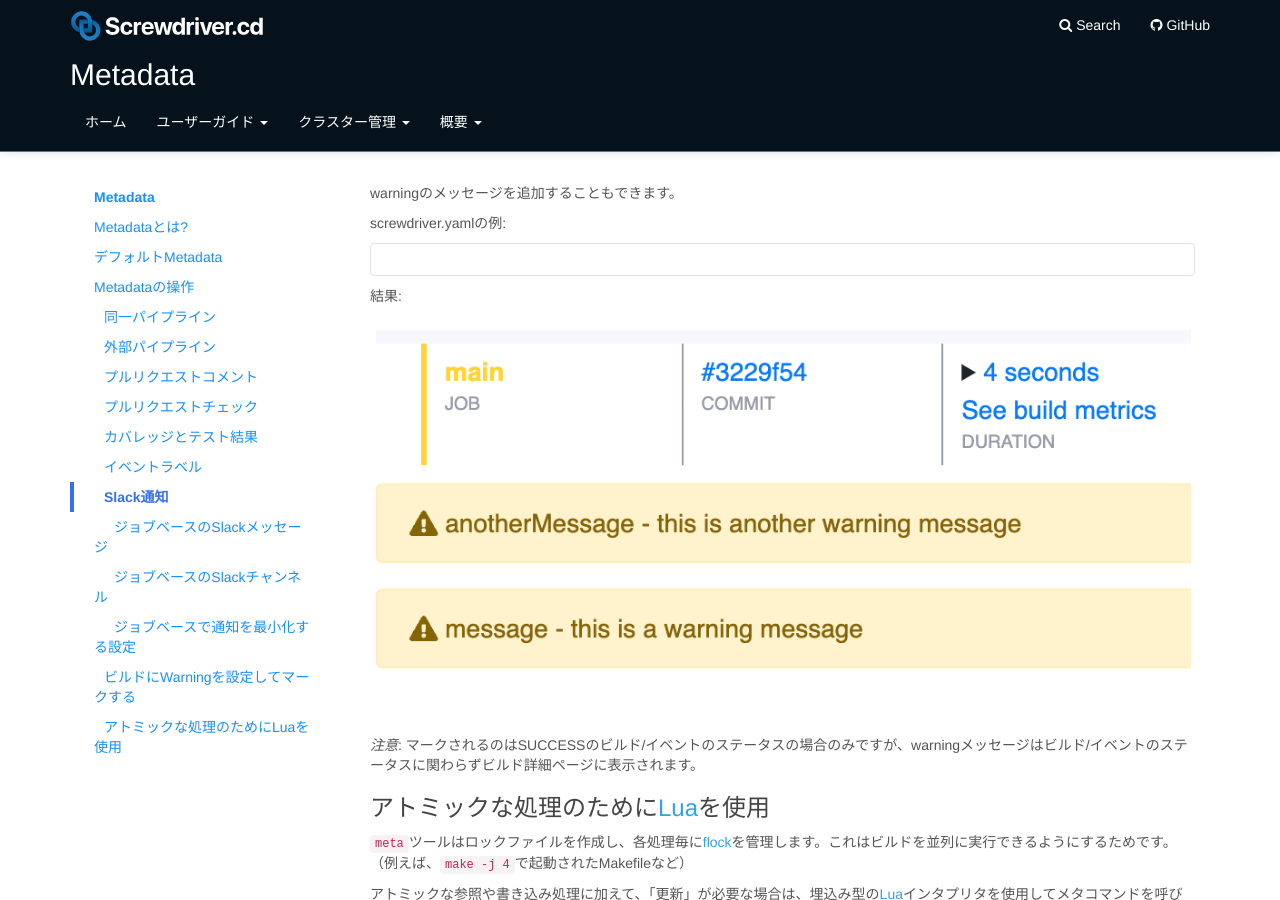
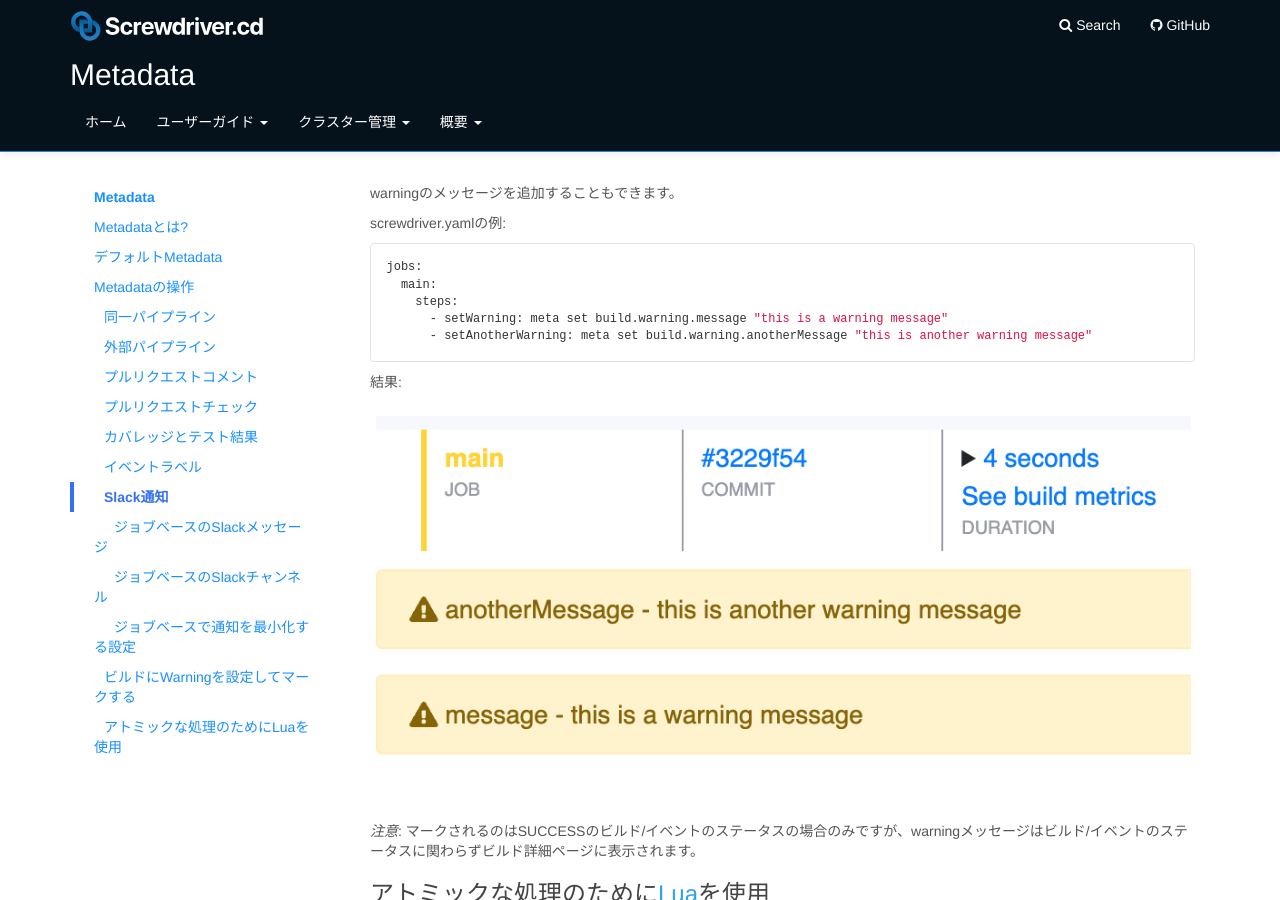
Before and after one commit to screwdriver-cd/guide, a Jekyll site: the page built from docs/ja/user-guide/metadata.md, in a window 1280 px wide and 900 px high, scrolled down 8623 px. Built offline with Jekyll 4.4.1, drawn with Linux system fonts in a browser that asks for light colours.

Commit message:
Add screwdriver yaml content

````diff
--- a/docs/ja/user-guide/metadata.md
+++ b/docs/ja/user-guide/metadata.md
@@ -361,6 +361,11 @@ warningのメッセージを追加することもできます。
 
 screwdriver.yamlの例:
 ```yaml
+jobs:
+  main:
+    steps:
+      - setWarning: meta set build.warning.message "this is a warning message"
+      - setAnotherWarning: meta set build.warning.anotherMessage "this is another warning message"
 ```
 
 結果:
````
